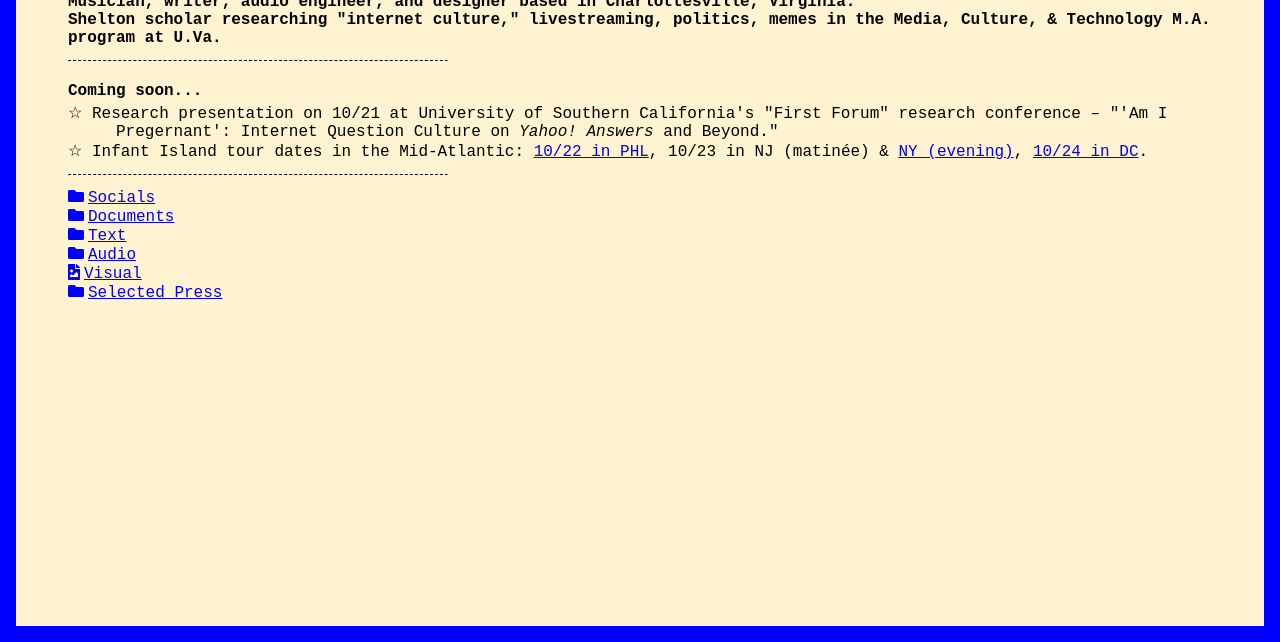
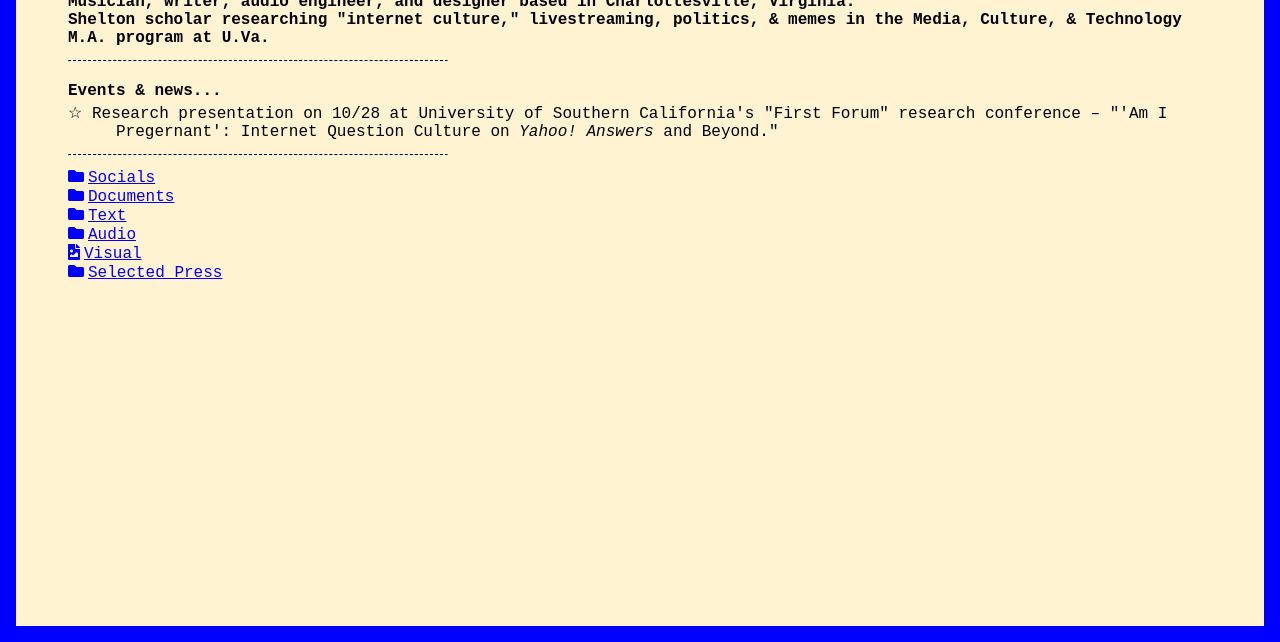
Before and after one commit to rudenshiold/personal-site, a plain HTML site: page index.html in a window 1280 px wide. Shown: the part 158-800 px from the top of the page. Drawn offline with Linux system fonts and the light colour scheme; files whose address does not match are found by name.

Commit message:
update nov2021

```diff
--- a/index.html
+++ b/index.html
@@ -219,21 +219,18 @@
     <p style="padding-left: 0px; text-indent: 0px">
         <b>
             Musician, writer, audio engineer, and designer based in Charlottesville, Virginia.<br>
-            Shelton scholar researching "internet culture," livestreaming, politics, memes in the Media, Culture, & Technology M.A. program at U.Va.
+            Shelton scholar researching "internet culture," livestreaming, politics, & memes in the Media, Culture, & Technology M.A. program at U.Va.
         </b>
     </p>
 
     <hr>
 
     <span>
-        <b>Coming soon...</b><br>
+        <b>Events & news...</b><br>
     </span>
     <p>
-        ☆ Research presentation on 10/21 at University of Southern California's "First Forum" research conference – "'Am I Pregernant':
+        ☆ Research presentation on 10/28 at University of Southern California's "First Forum" research conference – "'Am I Pregernant':
         Internet Question Culture on <em>Yahoo! Answers</em> and Beyond."<br>
-    </p>
-    <p>
-        ☆ Infant Island tour dates in the Mid-Atlantic: <a href="https://www.eventbrite.com/e/supine-infant-island-closer-mtida-original-13-ciderworks-tickets-171568936307?aff=erelexpmlt" target="_blank">10/22 in PHL</a>, 10/23 in NJ (matinée) & <a href="www.venuepilot.co/events/42575/orders/new" target="_blank">NY (evening)</a>, <a href="https://www.eventbrite.com/e/inside-infant-island-mikau-at-comet-ping-pong-tickets-170442933402" target="_blank">10/24 in DC</a>.
     </p>
     <hr>
 
@@ -248,6 +245,7 @@
 
     <button class="accordion"><i class="fas fa-folder">&nbsp;</i>Documents</button>
     <div class="panel">
+        <a href="rudenshiold_resume_8_2021_public.pdf" target="_blank"><i class="fas fa-file">&nbsp;</i>Generic Resume</a><br>
         <a href="rudenshiold_cv_public.pdf" target="_blank"><i class="fas fa-file">&nbsp;</i>CV</a><br>
         <!-- <a href=""><i class="fas fa-file">&nbsp;</i>EPK</a><br> -->
         <i class="fas fa-file">&nbsp;</i>EPK</a><span style="color:red"> Coming soon.</span>
```
Also changed, not shown: 2 other files.
